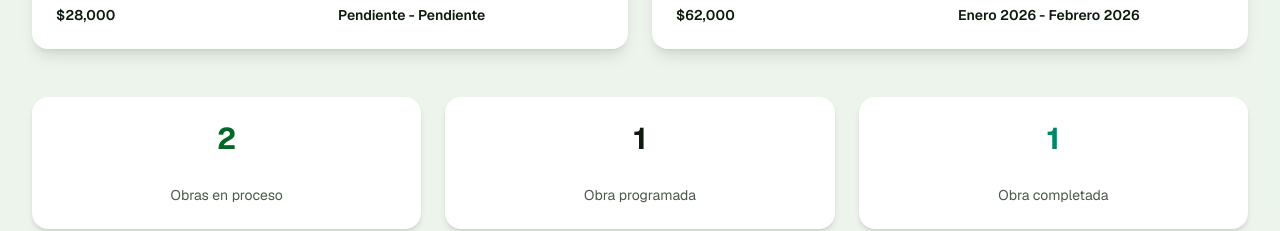
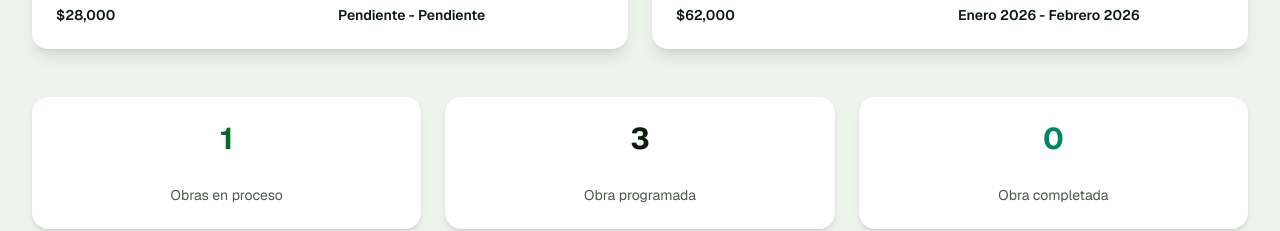
Before and after one commit to KinjoaCal/Portal-Savia-Orquidea, a Next.js app: page / in a window 1280 px wide. Shown: the part 3083-3314 px from the top of the page. Built offline with nearby package versions, Linux system fonts and the light colour scheme.

Commit message:
cambio en conteo de obras

```diff
--- a/components/projects-section.tsx
+++ b/components/projects-section.tsx
@@ -159,15 +159,15 @@ export function ProjectsSection() {
         {/* Summary */}
         <div className="mt-12 grid gap-6 sm:grid-cols-3">
           <Card className="border-0 shadow-md bg-card text-center py-6">
-            <div className="text-3xl font-bold text-primary">2</div>
+            <div className="text-3xl font-bold text-primary">1</div>
             <p className="text-sm text-muted-foreground mt-1">Obras en proceso</p>
           </Card>
           <Card className="border-0 shadow-md bg-card text-center py-6">
-            <div className="text-3xl font-bold text-foreground">1</div>
+            <div className="text-3xl font-bold text-foreground">3</div>
             <p className="text-sm text-muted-foreground mt-1">Obra programada</p>
           </Card>
           <Card className="border-0 shadow-md bg-card text-center py-6">
-            <div className="text-3xl font-bold text-accent">1</div>
+            <div className="text-3xl font-bold text-accent">0</div>
             <p className="text-sm text-muted-foreground mt-1">Obra completada</p>
           </Card>
         </div>
```
